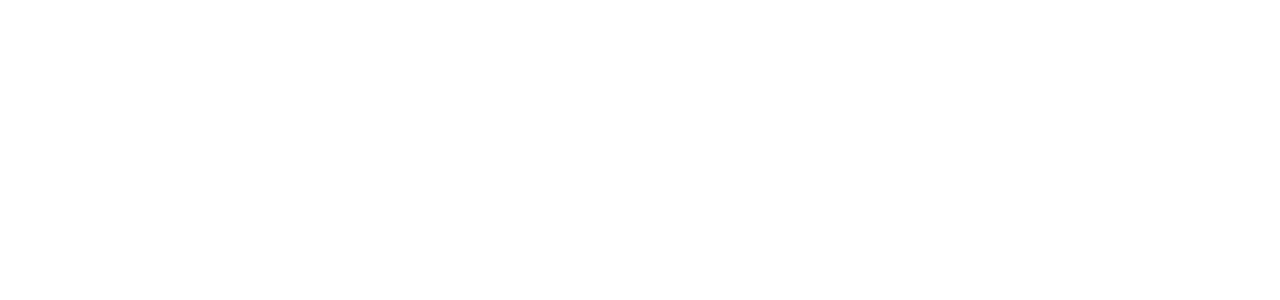
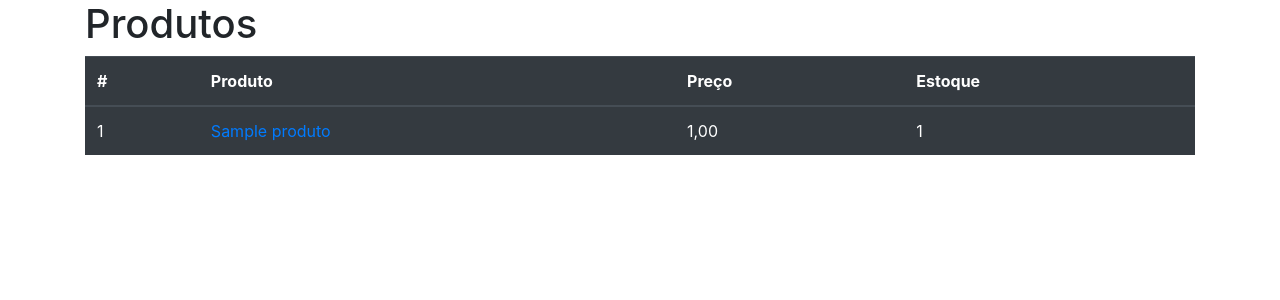
Before and after one commit to jonasaacampos/Study_Django_Projetc_Gerencia-Loja, a Django app: page / in a window 1280 px wide. Before the commit the part shown is empty. Shown: the top 300 px of the page. Run offline with Django 4.2, Linux system fonts and the light colour scheme; tables that the repository leaves empty hold one stand-in row (values such as "Sample post"); grey boxes marked "Sample" are stand-in pictures; some libraries are stand-ins or nearby versions.

Commit message:
criada view na index trazendo modal com imagens e listagem do banco de dados

```diff
--- a/core/templates/index.html
+++ b/core/templates/index.html
@@ -1,10 +1,77 @@
+{% load bootstrap4 %}
+{% load static %}
+
 <!DOCTYPE html>
 <html lang="pt-br">
 <head>
     <meta charset="UTF-8">
     <title>Home</title>
+    {% bootstrap_css %}
 </head>
 <body>
 
+<div class="container">
+    <h1>Produtos</h1>
+
+    <table class="table table-dark">
+        <thead>
+        <th scope="col">#</th>
+        <th scope="col">Produto</th>
+        <th scope="col">Preço</th>
+        <th scope="col">Estoque</th>
+        </thead>
+        <tbody>
+        {% for produto in produtos %}
+
+        <tr>
+                <td scope="row">
+                    {{ produto.id }}
+                </td>
+
+                <td scope="row">
+                    <a href="#modal{{produto.id}}" data-toggle="modal">
+                        {{ produto.nome }}
+                    </a>
+                </td>
+
+                <td scope="row">
+                    {{ produto.preco }}
+                </td>
+
+                <td scope="row">
+                    {{ produto.estoque }}
+                </td>
+        </tr>
+
+        <div class="modal fade bd-example-modal-lg show" id="modal{{produto.id}}" role="dialog">
+            <div class="modal-dialog">
+                <div class="modal-content">
+
+                    <div class="modal-header">
+                        <!--      botão fechar do modal =>   &times;     -->
+                        <button class="close" type="button" data-dismiss="modal">
+                            <span aria-hidden="true"></span>
+                        </button>
+                    </div>
+
+                    <div class="modal-body" id="dinamic-content">
+                        <img src="{{produto.imagem.url}}" alt="{{produto.nome}}" class="img-fluid">
+                    </div>
+
+                </div>
+            </div>
+        </div>
+
+        {% endfor %}
+        </tbody>
+
+
+    </table>
+
+
+</div>
+
+
+{% bootstrap_javascript jquery="full" %}
 </body>
 </html>
--- a/core/views.py
+++ b/core/views.py
@@ -2,7 +2,7 @@ from django.shortcuts import render
 from django.contrib import messages
 
 from core.forms import ContatoForm, ProdutoModelForm
-
+from .models import Produto
 
 def dev_show_data_product_pre_save(produto, form):
     produto = form.save(commit=False)
@@ -15,7 +15,10 @@ def dev_show_data_product_pre_save(produto, form):
 
 
 def index(request):
-    return render(request, "index.html")
+    context = {
+        "produtos" : Produto.objects.all()
+    }
+    return render(request, "index.html", context)
 
 
 def contato(request):
```
Also changed, not shown: ReadMe.md.
